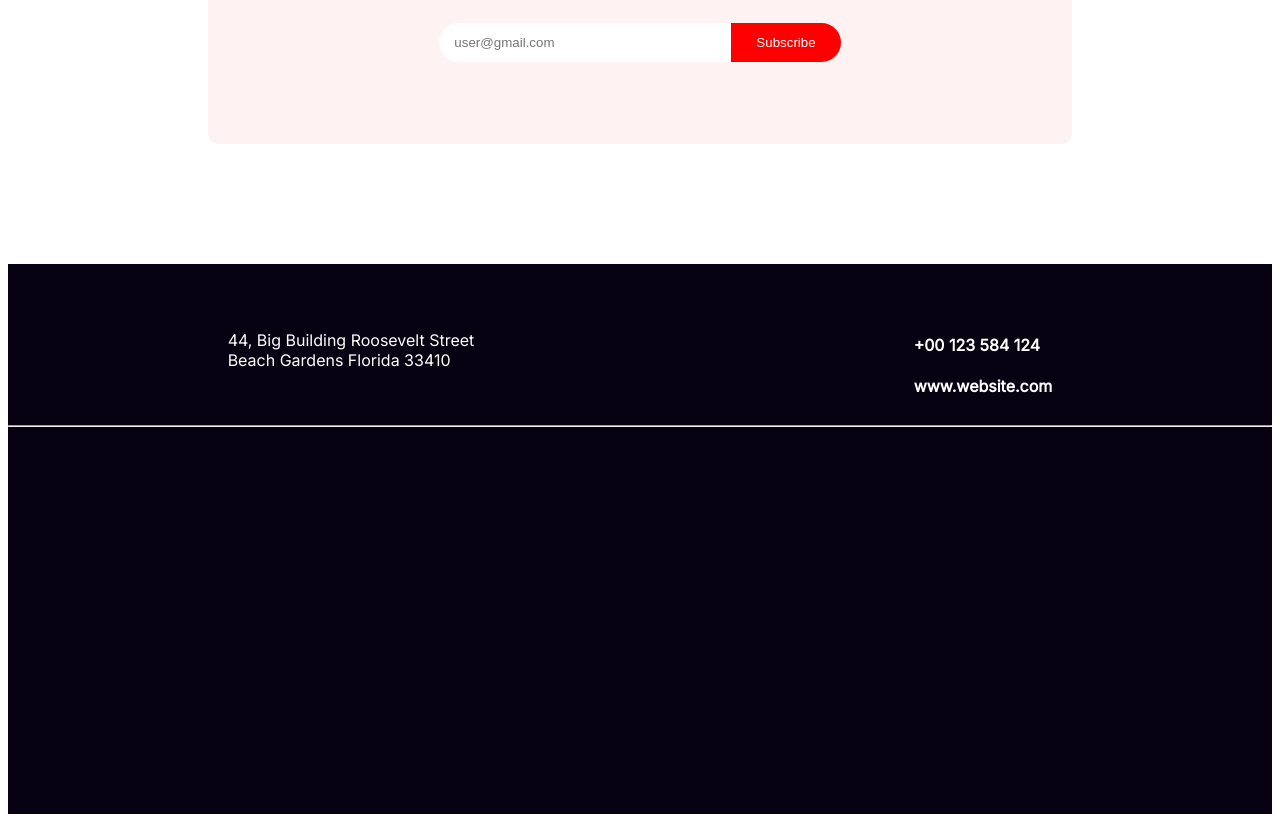
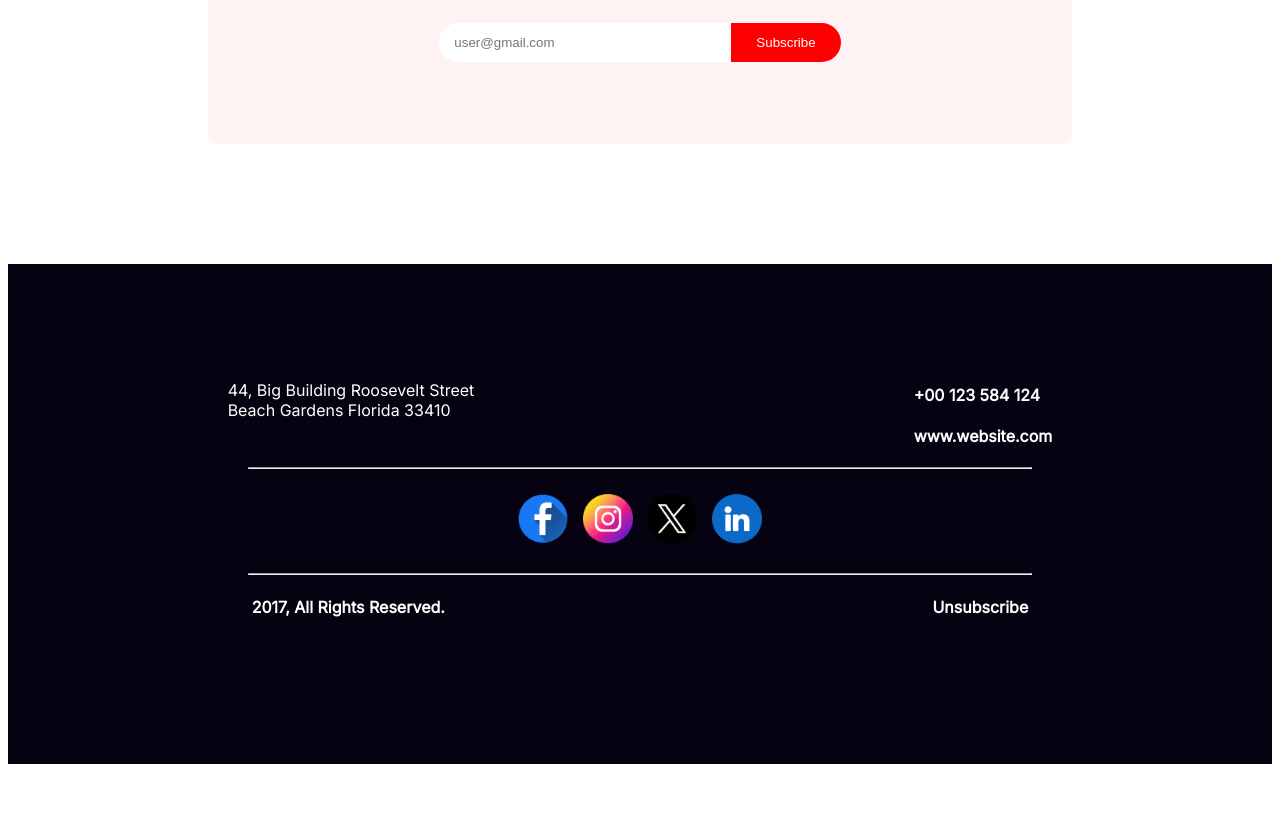
Before and after one commit to Rubaeid-Sanjid/New-Year-New-Mission, a plain HTML site: page index.html in a window 1280 px wide. Shown: the part 3693-4515 px from the top of the page. After the commit the page ends 4465 px from the top, so only its background shows below. Drawn offline with Linux system fonts and the light colour scheme.

Commit message:
added social links

```diff
--- a/index.html
+++ b/index.html
@@ -96,12 +96,19 @@
           <h4>www.website.com</h4>
         </div>
       </div>
+
       <hr>
       <div class="social-icon-container">
-        <a href=""><img src="" alt=""></a>
-        <a href=""><img src="" alt=""></a>
-        <a href=""><img src="" alt=""></a>
-        <a href=""><img src="" alt=""></a>
+        <a href="https://www.facebook.com/"><img src="images/Facebook.png" alt=""></a>
+        <a href="https://www.instagram.com/"><img src="images/Instagram.png" alt=""></a>
+        <a href="https://twitter.com/"><img src="images/Twitter.png" alt=""></a>
+        <a href="https://www.linkedin.com/"><img src="images/Linkedin.png" alt=""></a>
+      </div>
+      <hr>
+
+      <div class="copyright-section">
+        <h4>2017, All Rights Reserved.</h4>
+        <a href=""><h4>Unsubscribe</h4></a>
       </div>
     </footer>
   </body>
--- a/style.css
+++ b/style.css
@@ -153,7 +153,7 @@ body {
   margin: 5px;
 }
 
-.subscribe-section{
+.subscribe-section {
   height: 400px;
   margin: 270px 200px 120px 200px;
   text-align: center;
@@ -163,43 +163,62 @@ body {
   font-size: 18px;
   font-weight: 600;
 
-background: rgba(255, 0, 0, 0.05);
+  background: rgba(255, 0, 0, 0.05);
 }
-.subscribe-section img{
+.subscribe-section img {
   height: 120px;
   width: 120px;
 }
-.subscribe-section .subscribe{
+.subscribe-section .subscribe {
   display: flex;
   justify-content: center;
   padding-top: 20px;
 }
 
-.subscribe input{
+.subscribe input {
   padding: 10px 100px 10px 15px;
   border-radius: 50px 0px 0px 50px;
   border: none;
 }
-.subscribe button{
+.subscribe button {
   border-radius: 0px 50px 50px 0px;
   border: none;
-background: #F00;
-color: #fff;
-padding: 12px 25px
+  background: #f00;
+  color: #fff;
+  padding: 12px 25px;
 }
 
-footer{
+footer {
   background: #070211;
-  height: 500px;
+  height: 400px;
   width: 100%;
-padding-top: 50px;
-
+  padding-top: 100px;
   color: #fff;
   font-family: Inter;
+}
 
-
+footer hr{
+  margin: 0px 240px;
 }
-.address-container{
+.address-container {
   display: flex;
   justify-content: space-around;
 }
+
+.social-icon-container {
+  padding: 20px;
+  text-align: center;
+}
+.social-icon-container img {
+  height: 50px;
+  width: 50px;
+  margin: 5px;
+}
+.copyright-section {
+  display: flex;
+  justify-content: space-around;
+}
+.copyright-section a {
+  text-decoration: none;
+  color: #fff;
+}
```
